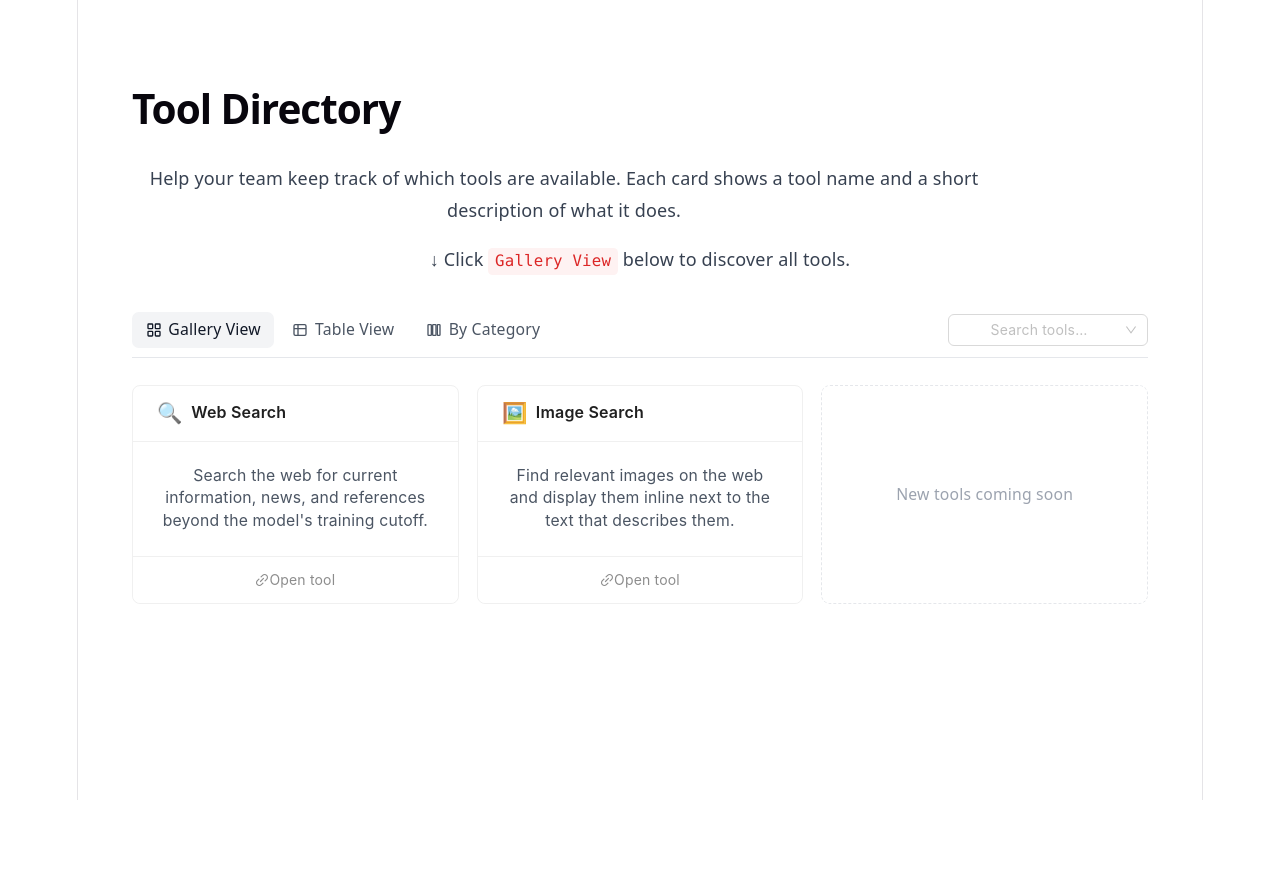
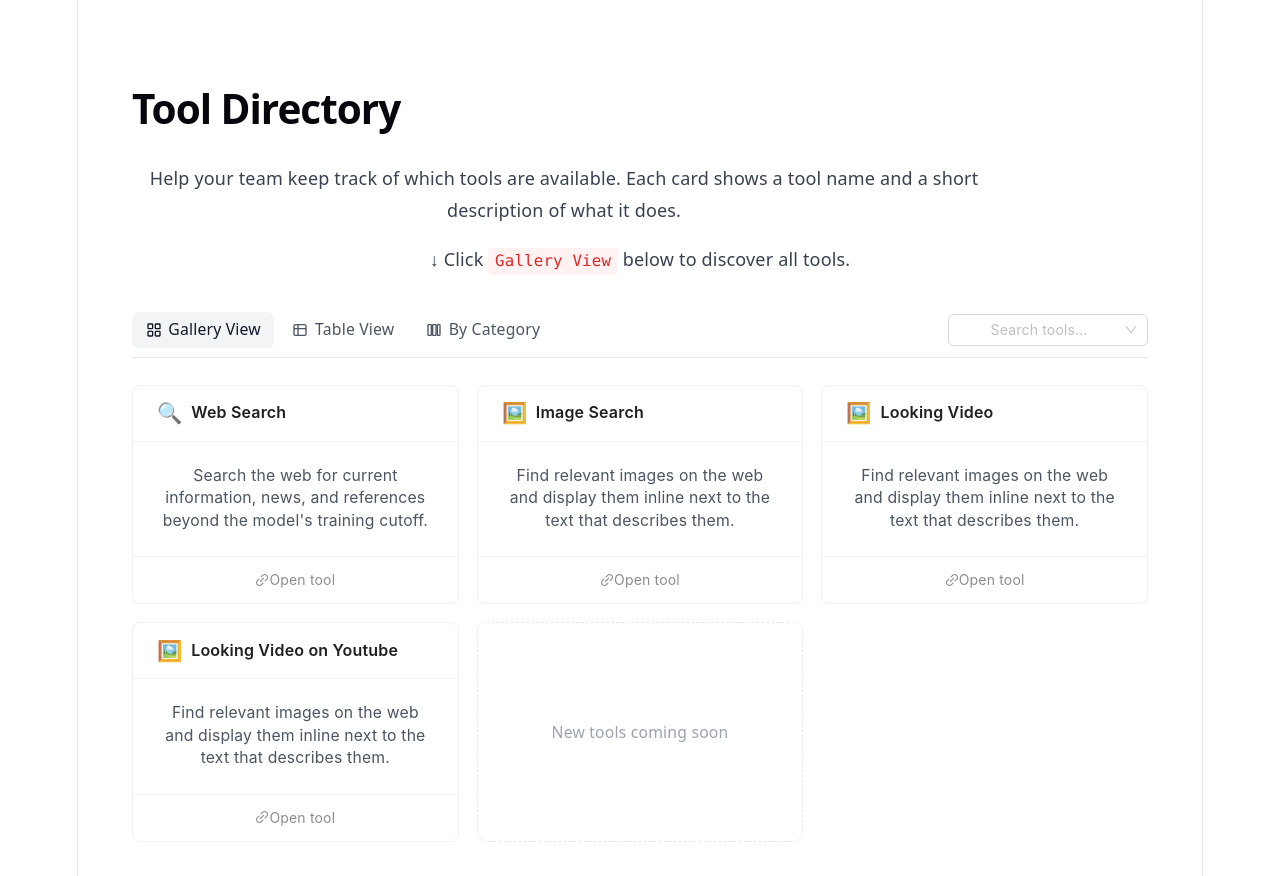
Before and after one commit to antiskillbranch117/toolPage, a React (Vite) app: page / in a window 1280 px wide. Shown: the top 876 px of the page. Before the commit the page ends 800 px from the top, so only its background shows below. Built offline with nearby package versions, Linux system fonts and the light colour scheme.

Commit message:
added new cate

```diff
--- a/src/components/MainPage.jsx
+++ b/src/components/MainPage.jsx
@@ -30,7 +30,21 @@ export default function MainPage() {
         "Find relevant images on the web and display them inline next to the text that describes them.",
       link: "https://images.google.com",
       category: "Search",
-    },
+    },{
+      emoji: "🖼️",
+      name: "Looking Video",
+      description:
+        "Find relevant images on the web and display them inline next to the text that describes them.",
+      link: "https://www.bilibili.com/",
+      category: "Vedio",
+    },{
+      emoji: "🖼️",
+      name: "Looking Video on Youtube",
+      description:
+        "Find relevant images on the web and display them inline next to the text that describes them.",
+      link: "https://www.bilibili.com/",
+      category: "Vedio",
+    }
   ];
 
   return (
```
